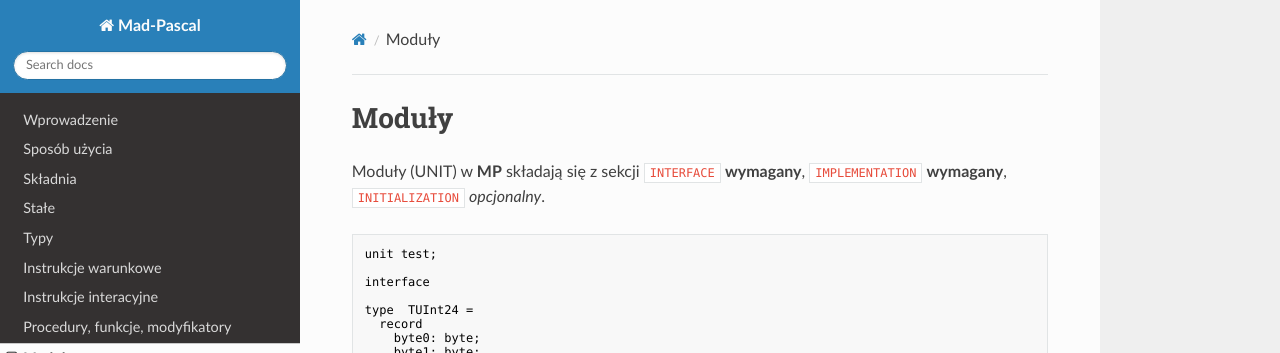
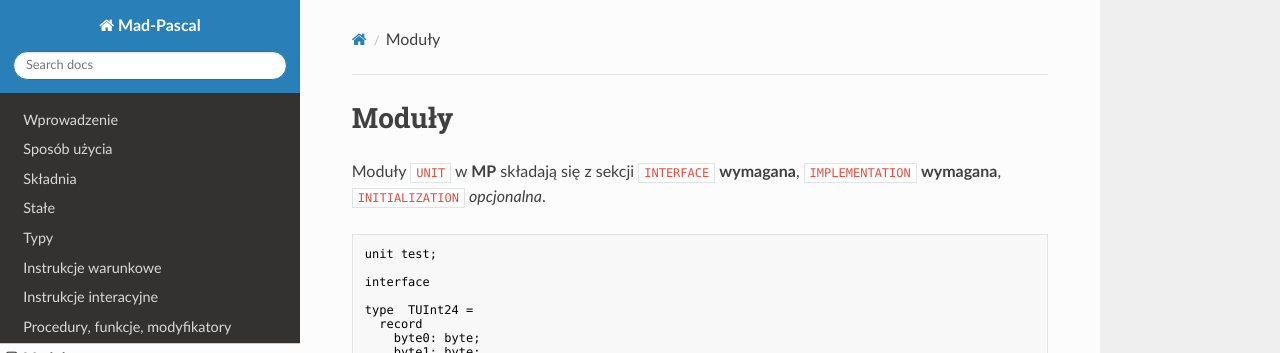
Before and after one commit to zbyti/mad-pascal-mkdocs, an MkDocs documentation site: the page built from docs/09-moduly.md, in a window 1280 px wide. Shown: the top 353 px of the page. Built offline with MkDocs 1.6.1, drawn with Linux system fonts in a browser that asks for light colours; nearby versions of some CDN libraries.

Commit message:
poprawki i pdate dla 09

````diff
--- a/docs/09-moduly.md
+++ b/docs/09-moduly.md
@@ -1,6 +1,6 @@
 # Moduły
 
-Moduły (UNIT) w **MP** składają się z sekcji `INTERFACE` **wymagany**, `IMPLEMENTATION` **wymagany**, `INITIALIZATION` *opcjonalny*.
+Moduły `UNIT` w **MP** składają się z sekcji `INTERFACE` **wymagana**, `IMPLEMENTATION` **wymagana**, `INITIALIZATION` *opcjonalna*.
 
 ```pascal
 unit test;
````
